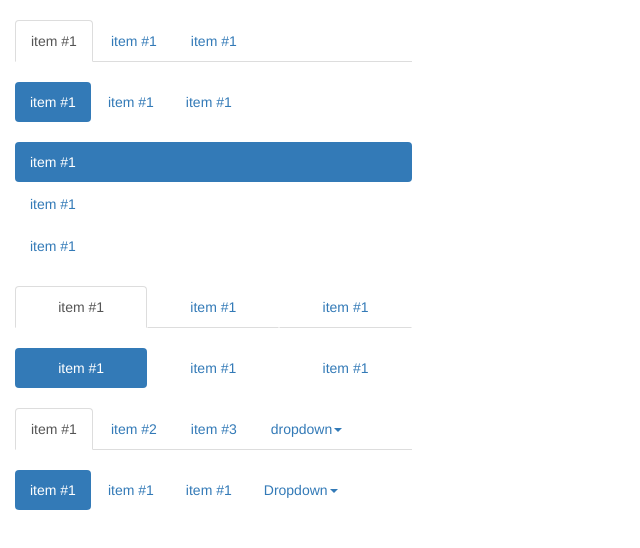
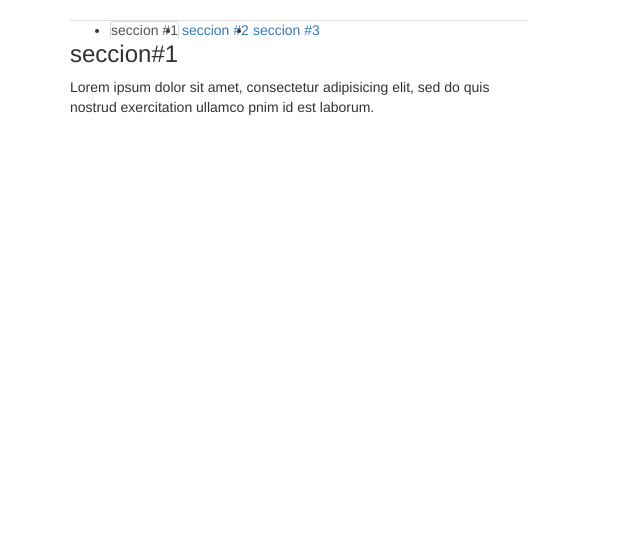
Before and after one commit to josep1900/bootstrap3, a website: page index.html in a window 1280 px wide. Shown: the whole page, without its empty margins (0-640 px from the left). Drawn offline with nearby package versions, Linux system fonts and the light colour scheme.

Commit message:
template

```diff
--- a/index.html
+++ b/index.html
@@ -19,102 +19,45 @@
     <![endif]-->
   </head>
   <body>
-   <div class="container-fluid">
+
+      <div class="container">
         <br>
         <div class="row">
-        <div class="col-md-4">
-          <ul class="nav nav-tabs">
-            <li role="presentacion" class="active"><a href="#">item #1</a></li>
-            <li role="presentacion"><a href="#">item #1</a></li>
-            <li role="presentacion"><a href="#">item #1</a></li>
+          <div class="col-md-5">
+
+            <div role="tabpanel">
+               <ul class="nav-tabs" role="tablist">
+                 <li role="presentacion" class="active"><a href="seccion1" aria-controls="seccion1" data-toggle="tab" role="tab">seccion #1</a></li>
+                 <li role="presentacion" ><a href="#seccion2" aria-controls="seccion2" data-toggle="tab" role="tab">seccion #2</a></li>
+                 <li role="presentacion" ><a href="#seccion3" aria-controls="seccion3" data-toggle="tab" role="tab">seccion #3</a></li>
                </ul>
-      </div>
-    </div>
-     <br>
-      <div class="row">
-        <div class="col-md-4">
-          <ul class="nav nav-pills">
-            <li role="presentacion" class="active"><a href="#">item #1</a></li>
-            <li role="presentacion"><a href="#">item #1</a></li>
-            <li role="presentacion"><a href="#">item #1</a></li>
-          </ul>
-      </div>
+
+                <div class="tab-content">
+                  <div role="tabpanel" class="tab-pane active" id="seccion1">
+                    <h3>seccion#1</h3>
+                    <p>Lorem ipsum dolor sit amet, consectetur adipisicing elit, sed do
+                    quis nostrud exercitation ullamco
+                    pnim id est laborum.</p>
                   </div>
 
-       <br>
-      <div class="row">
-        <div class="col-md-4">
-          <ul class="nav nav-pills nav-stacked">
-            <li role="presentacion" class="active"><a href="#">item #1</a></li>
-            <li role="presentacion"><a href="#">item #1</a></li>
-            <li role="presentacion"><a href="#">item #1</a></li>
-          </ul>
-      </div>
+                  <div role="tabpanel" class="tab-pane" id="seccion2">
+                    <h3>seccion#2</h3>
+                    <p>Lorem ation ullamco
+                    proident, sunt in culpa qui officia deserunt mollit anim id est laborum.</p>
                   </div>
 
-      <br>
-      <div class="row">
-        <div class="col-md-4">
-          <ul class="nav nav-tabs nav-justified">
-            <li role="presentacion" class="active"><a href="#">item #1</a></li>
-            <li role="presentacion"><a href="#">item #1</a></li>
-            <li role="presentacion"><a href="#">item #1</a></li>
-          </ul>
-      </div>
-    </div>
-     <br>
-      <div class="row">
-        <div class="col-md-4">
-          <ul class="nav nav-pills nav-justified">
-            <li role="presentacion" class="active"><a href="#">item #1</a></li>
-            <li role="presentacion"><a href="#">item #1</a></li>
-            <li role="presentacion"><a href="#">item #1</a></li>
-          </ul>
-      </div>
+                  <div role="tabpanel" class="tab-pane" id="seccion3">
+                    <h3>seccion#3</h3>
+                    <p>ipisicing elit, sed do
+                   nostrud exercitation ullamco
+                    proident, sunt in culpa qui officia deserunt mollit anim id est laborum.</p>
                   </div>
 
-      <br>
-      <div class="row">
-        <div class="col-md-4">
-          <ul class="nav nav-tabs">
-            <li role="presentacion" class="active"><a href="#">item #1</a></li>
-            <li role="presentacion"><a href="#">item #2</a></li>
-            <li role="presentacion"><a href="#">item #3</a></li>
-
-            <li role="presentacion">
-              <a href="#" class="dropdown-toggle" data-toggle="dropdown">dropdown<span class="caret"></span>
-              </a>
-              <ul class="dropdown-menu">
-                  <li role="presentacion" class="active"><a href="#">item #1</a></li>
-                  <li role="presentacion"><a href="#">item #2</a></li>
-                  <li role="presentacion"><a href="#">item #3</a></li>
-              </ul>
-            </li>
-          </ul>
-      </div>
-    </div>
-
-      <br>
-      <div class="row">
-        <div class="col-md-4">
-          <ul class="nav nav-pills">
-            <li role="presentacion" class="active"><a href="#">item #1</a></li>
-            <li role="presentacion"><a href="#">item #1</a></li>
-            <li role="presentacion"><a href="#">item #1</a></li>
-            <li role="presentacion" class="dropdown">
-              <a href="#" class="dropdown-toggle" data-toggle="dropdown">Dropdown<span class="caret"></span>
-              </a>
-              <ul class="dropdown-menu">
-                 <li role="presentacion" class="active"><a href="#">item #1</a></li>
-                  <li role="presentacion"><a href="#">item #1</a></li>
-                  <li role="presentacion"><a href="#">item #1</a></li>
-              </ul>
-            </li>
-          </ul>
                 </div>
             </div>
           </div>
-
+        </div>
+      </div>
     <!-- jQuery (necessary for Bootstrap's JavaScript plugins) -->
     <script src="node_modules/jquery/dist/jquery.min.js"></script>
     <!-- Include all compiled plugins (below), or include individual files as needed -->
```
Lines whose indentation alone changed are shown as unchanged.
